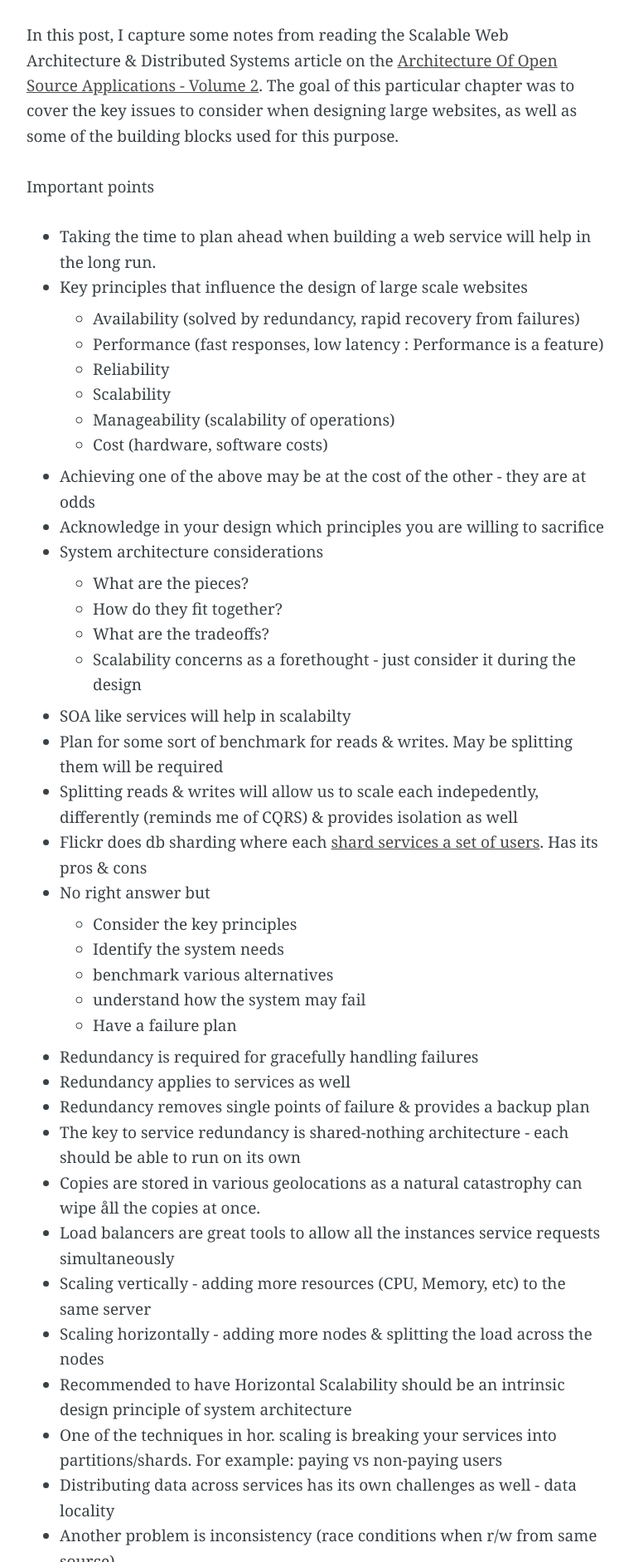
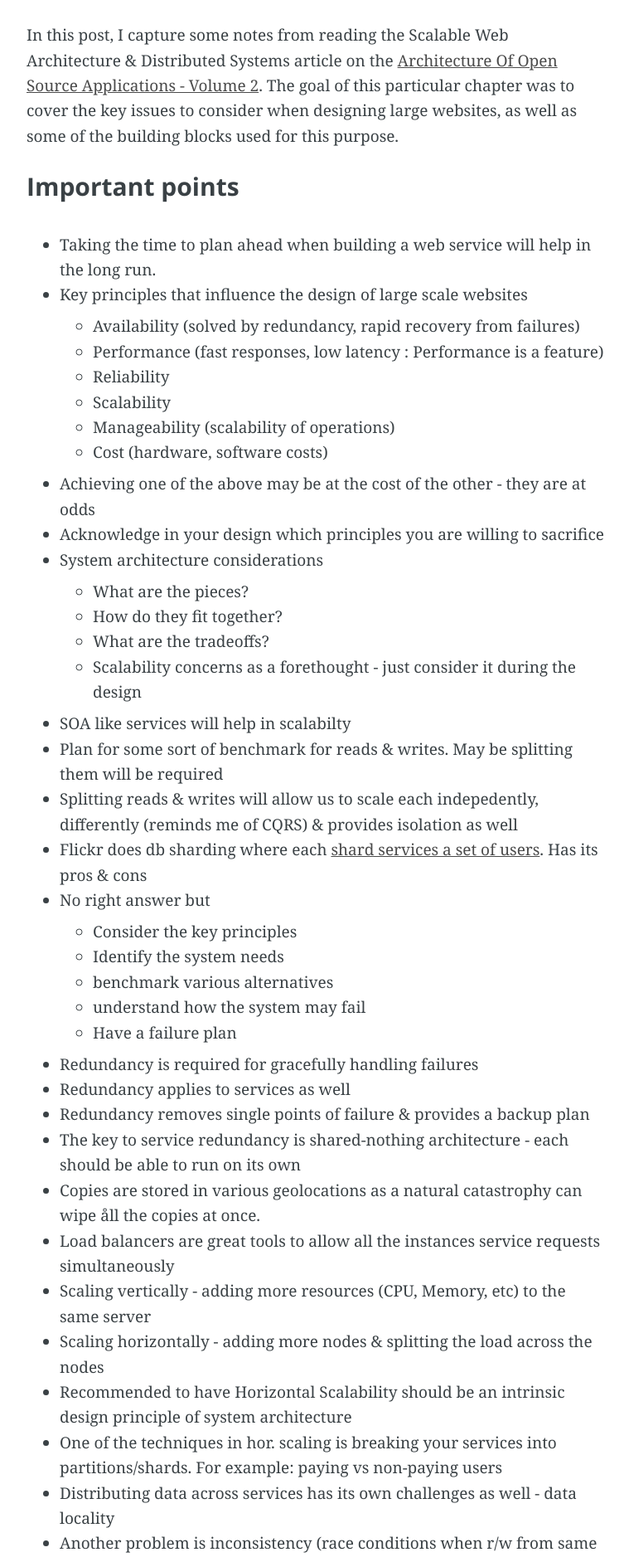
Before and after one commit to krishnabhargav/krishnabhargav.github.com, a Jekyll site: the page built from _posts/2014-06-12-Scalable-Web-Notes.md, in a window 1280 px wide. Shown: the part 350-2233 px from the top of the page at 83% size, without its empty margins (258-1017 px from the left). Built offline with Jekyll 4.4.1, drawn with Linux system fonts in a browser that asks for light colours; Markdown is read by kramdown in place of the engine named in the settings.

Commit message:
fixing indentation

```diff
--- a/_posts/2014-06-12-Scalable-Web-Notes.md
+++ b/_posts/2014-06-12-Scalable-Web-Notes.md
@@ -10,7 +10,7 @@ readmore: true
 
 In this post, I capture some notes from reading the Scalable Web Architecture & Distributed Systems article on the [Architecture Of Open Source Applications - Volume 2](http://aosabook.org/en/distsys.html). The goal of this particular chapter was to cover the key issues to consider when designing large websites, as well as some of the building blocks used for this purpose.
 
-Important points
+####Important points
 - Taking the time to plan ahead when building a web service will help in the long run.
 - Key principles that influence the design of large scale websites
 	- Availability (solved by redundancy, rapid recovery from failures)
```
